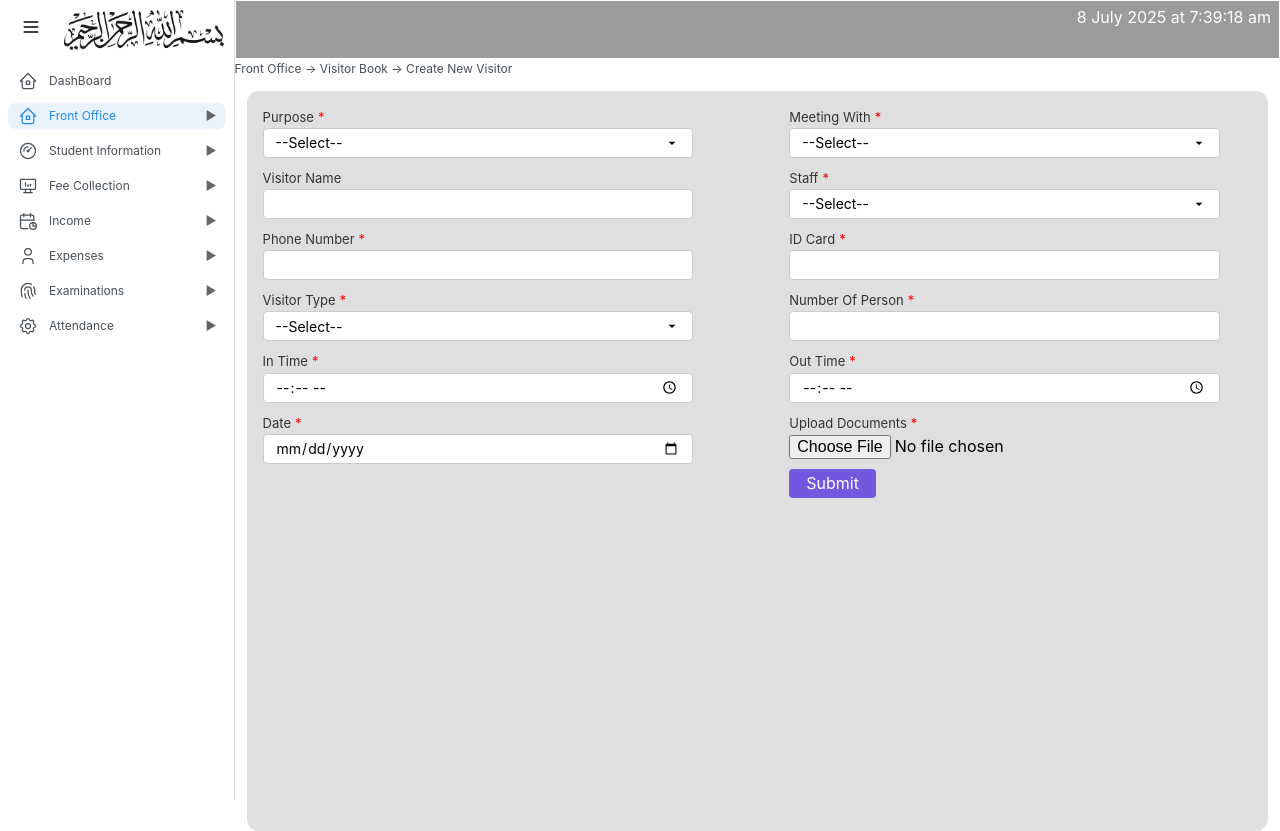
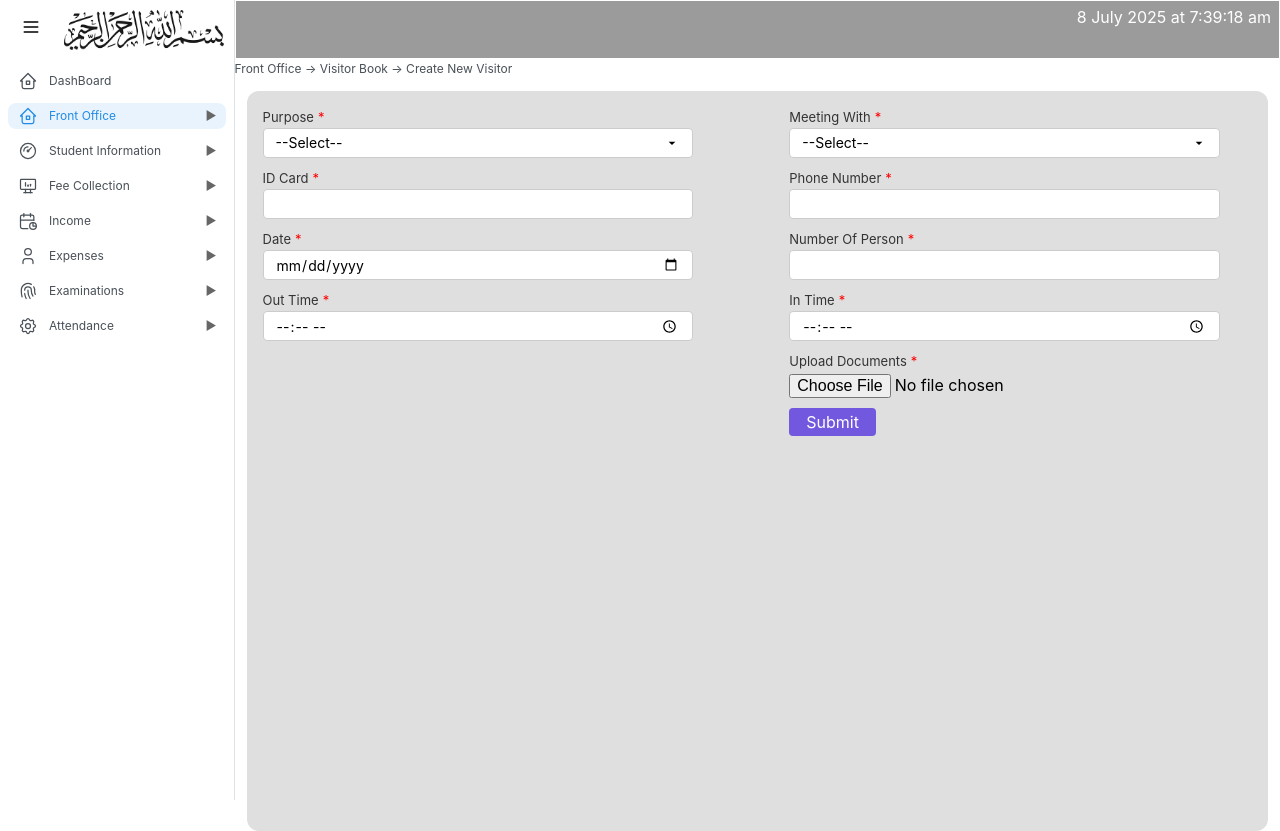
Before and after one commit to Graza4645/App_Front_End, a React (Create React App) app: page /createvisitor in a window 1280 px wide. Built offline with nearby package versions, Linux system fonts and the light colour scheme.

Commit message:
visitor condition is done like stff and student

```diff
--- a/src/components/FrontOffice/VisitorBook/createvisitor.js
+++ b/src/components/FrontOffice/VisitorBook/createvisitor.js
@@ -7,10 +7,59 @@ const formElements = [
     id: 'Purpose',
     label: 'Purpose',
     type: 'dropdown',
-    options: ['Marketing', 'Parent Teacher Meeting', 'Student Meeting', 'Staff Meeting','Principal'],
+    options: ['Marketing', 'Parent Teacher Meeting', 'Student Meeting', 'Staff Meeting','Principal Meeting'],
     position: 'left',
     require: true
   },
+
+   {
+    id: 'MeetingWith',
+    label: 'Meeting With',
+    type: 'dropdown',
+    options: ['Staff', 'Student', 'Parent'],
+    position: 'right',
+    require: true
+  },
+
+    {
+    id: 'Staff',
+    label: 'Staff',
+    type: 'dropdown',
+    options: ['MD FIROZ', 'SEKH', 'NAYYAR'],
+    position: 'left',
+    require: true
+  },
+// ----------------------------------------------------
+      {
+    id: 'class',
+    label: 'Class',
+    type: 'dropdown',
+    options: ['10th', '9th', '8th'],
+    position: 'left',
+    require: true
+  },
+
+
+      {
+    id: 'section',
+    label: 'Section',
+    type: 'dropdown',
+    options: ['A', 'B', 'C'],
+    position: 'right',
+    require: true
+  },
+
+      {
+    id: 'student',
+    label: 'Student',
+    type: 'dropdown',
+    options: ['Kallua', 'Pandra', 'Motka','Chunnu','kaliya'],
+    position: 'right',
+    require: true
+  },
+
+
+
    {
     id: 'VisitorName',
     label: 'Visitor Name',
@@ -18,28 +67,27 @@ const formElements = [
     position: 'left',
     require: false
   },
+
   {
     id: 'Phone',
     label: 'Phone Number',
     type: 'text',
-    position: 'left',
+    position: 'right',
     require: true
   },
     {
-    id: 'visitorType',
-    label: 'Visitor Type',
-    type: 'dropdown',
-    options: ['Client', 'Vendor', 'Interviewee'],
+    id: 'idcard',
+    label: 'ID Card',
+    type: 'text',
     position: 'left',
     require: true
   },
 
-
    {
-    id: 'time',
-    label: 'In Time',
-    type: 'time',
-    position: 'left',
+    id: 'Numberperson',
+    label: 'Number Of Person',
+    type: 'text',
+    position: 'right',
     require: true
   },
    {
@@ -49,43 +97,19 @@ const formElements = [
     position: 'left',
     require: true
   },
-
-
      {
-    id: 'MeetingWith',
-    label: 'Meeting With',
-    type: 'dropdown',
-    options: ['Staff', 'Student', 'Parent'],
+    id: 'time',
+    label: 'In Time',
+    type: 'time',
     position: 'right',
     require: true
   },
-  {
-    id: 'Staff',
-    label: 'Staff',
-    type: 'dropdown',
-    options: ['Meeting', 'Delivery', 'Interview'],
-    position: 'right',
-    require: true
-  },
-  {
-    id: 'idcard',
-    label: 'ID Card',
-    type: 'text',
-    position: 'right',
-    require: true
-  },
-   {
-    id: 'Numberperson',
-    label: 'Number Of Person',
-    type: 'text',
-    position: 'right',
-    require: true
-  },
+
        {
     id: 'time',
     label: 'Out Time',
     type: 'time',
-    position: 'right',
+    position: 'left',
     require: true
   },
 
@@ -121,18 +145,27 @@ export default function CreateVisitorBook() {
 
   const renderItem = (item) => {
 
-   if (item.id === 'Numberperson' && meetingWith === 'Staff') {
+//    if (item.id === 'Numberperson' && meetingWith === 'Staff') {
+//   return null;
+// }
+// if (item.label === 'Out Time' && meetingWith === 'Staff') {
+//   return null;
+// }
+
+// if (item.label === 'In Time' && meetingWith === 'Staff') {
+//   return null;
+// }
+
+  const showStudentFields = ['class', 'section', 'student', 'VisitorName'];
+  if (showStudentFields.includes(item.id) && meetingWith !== 'Student') {
     return null;
   }
-if (item.label === 'Out Time' && meetingWith === 'Staff') {
+
+if (item.id === 'Staff' && meetingWith !== 'Staff') {
     return null;
   }
 
 
-
-if (item.label === 'In Time' && meetingWith === 'Staff') {
-  return null;
-}
  if (item.type === 'dropdown') {
 
        if(item.id === 'MeetingWith'){
```
Lines whose indentation alone changed are shown as unchanged.
